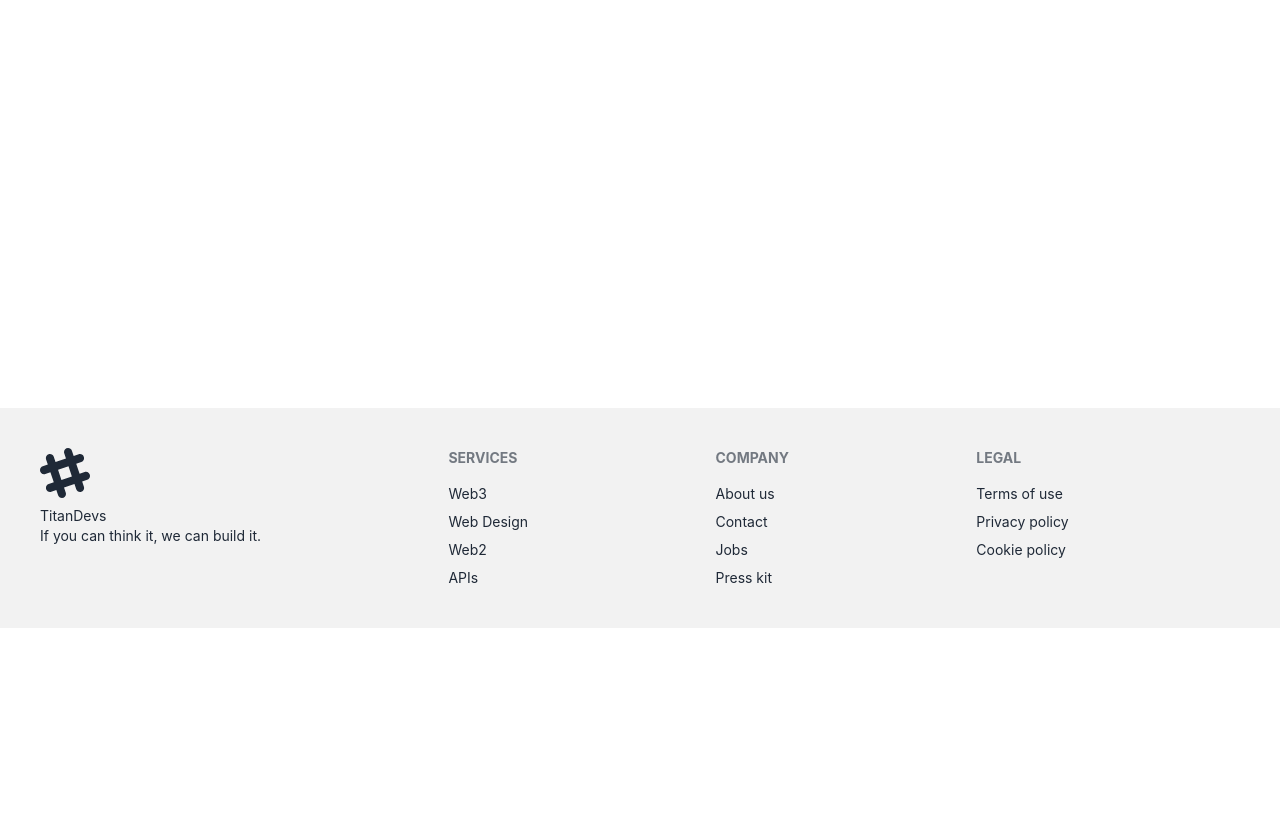
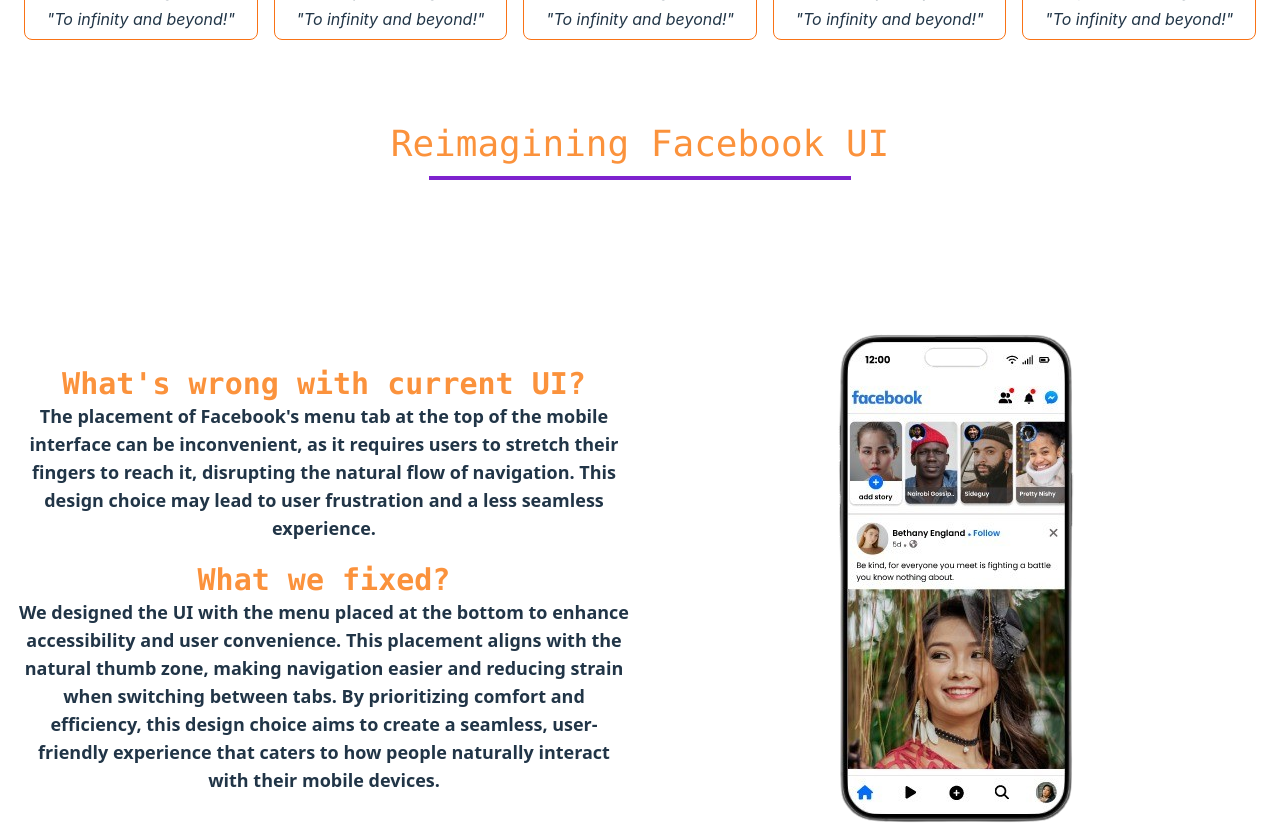
Before and after one commit to calebomondi/titandevs, a React (Vite) app: page / in a window 1280 px wide. Shown: the part 1280-2103 px from the top of the page. Before the commit the page ends 1908 px from the top, so only its background shows below. Built offline with nearby package versions, Linux system fonts and the light colour scheme.

Commit message:
added the project/task sesction together with the new facebook UI

```diff
--- a/src/components/body/body.tsx
+++ b/src/components/body/body.tsx
@@ -1,5 +1,6 @@
 import Home from "../Home/home"
 import Members from "../members/members"
+import Project from "../project/project"
 
 export default function Body() {
   return (
@@ -7,6 +8,7 @@
         <main className="w-full h-full">
             <Home />
             <Members />
+            <Project />
         </main>
     </>
   )
--- a/src/components/members/members.tsx
+++ b/src/components/members/members.tsx
@@ -2,12 +2,12 @@
 
 export default function Members() {
   return (
-    <div className="md:h-screen h-auto mt-5 p-2" id="Members">
-      <div className="flex flex-col justify-center items-center">
+    <div className="h-auto my-10 p-2" id="Members">
+      <div className="flex flex-col my-4 justify-center items-center">
         <h2 className="text-center font-mono text-4xl my-3 text-orange-400">Team Members</h2>
         <hr className="w-1/3 border-purple-700 border-2"/>
       </div>
-      <div className="p-2 my-3 flex flex-col md:flex-row justify-center items-center">
+      <div className="p-2 mt-8 flex flex-col md:flex-row justify-center items-center">
         {
           team.map(member => (
             <div className='w-full md:w-1/5 p-2 m-2 rounded-lg h-1/6 md:h-1/2 flex flex-col justify-center items-center border border-orange-500' key={member.id}>
--- /dev/null
+++ b/src/components/project/project.tsx
@@ -0,0 +1,36 @@
+import fb from '/fb.png'
+
+export default function Project() {
+  return (
+    <div className="md:h-screen h-auto my-8 p-2" id="Project">
+      <div className="flex flex-col justify-center items-center">
+        <h2 className="text-center font-mono text-4xl my-3 text-orange-400">Reimagining Facebook UI</h2>
+        <hr className="w-1/3 border-purple-700 border-2"/>
+      </div>
+      <div className="w-full flex flex-col md:flex-row md:h-full h-auto">
+        <div className="w-full md:h-screen md:w-1/2 p-2 h-auto mt-5 md:mt-0 flex justify-center items-center flex-col bg-cover bg-center">
+            <div className=' flex justify-center h-fill items-center flex-col'>
+              <h2 className="text-center font-mono text-3xl font-extrabold text-orange-400">What's wrong with current UI?</h2>
+              <p className="text-center font-sans text-lg font-bold">
+              The placement of Facebook's menu tab at the top of the mobile interface can be inconvenient,
+              as it requires users to stretch their fingers to reach it, disrupting the natural flow of navigation.
+              This design choice may lead to user frustration and a less seamless experience.
+              </p>
+            </div>
+            <div className=' flex justify-center h-fill items-center flex-col mt-5'>
+              <h2 className="text-center font-mono text-3xl font-extrabold text-orange-400">What we fixed?</h2>
+              <p className="text-center font-sans text-lg font-bold">
+              We designed the UI with the menu placed at the bottom to enhance accessibility and user convenience.
+              This placement aligns with the natural thumb zone, making navigation easier and reducing strain when
+              switching between tabs. By prioritizing comfort and efficiency, this design choice aims to create a seamless,
+              user-friendly experience that caters to how people naturally interact with their mobile devices.
+              </p>
+            </div>
+        </div>
+        <div className="w-full md:w-1/2 p-2 flex justify-center items-center h-screen">
+            <img src={fb} alt="Redesigned facebook ui" className='w-fit h-full md:h-auto'/>
+        </div>
+    </div>
+    </div>
+  )
+}
```
Also changed, not shown: public/fb.png (added).
